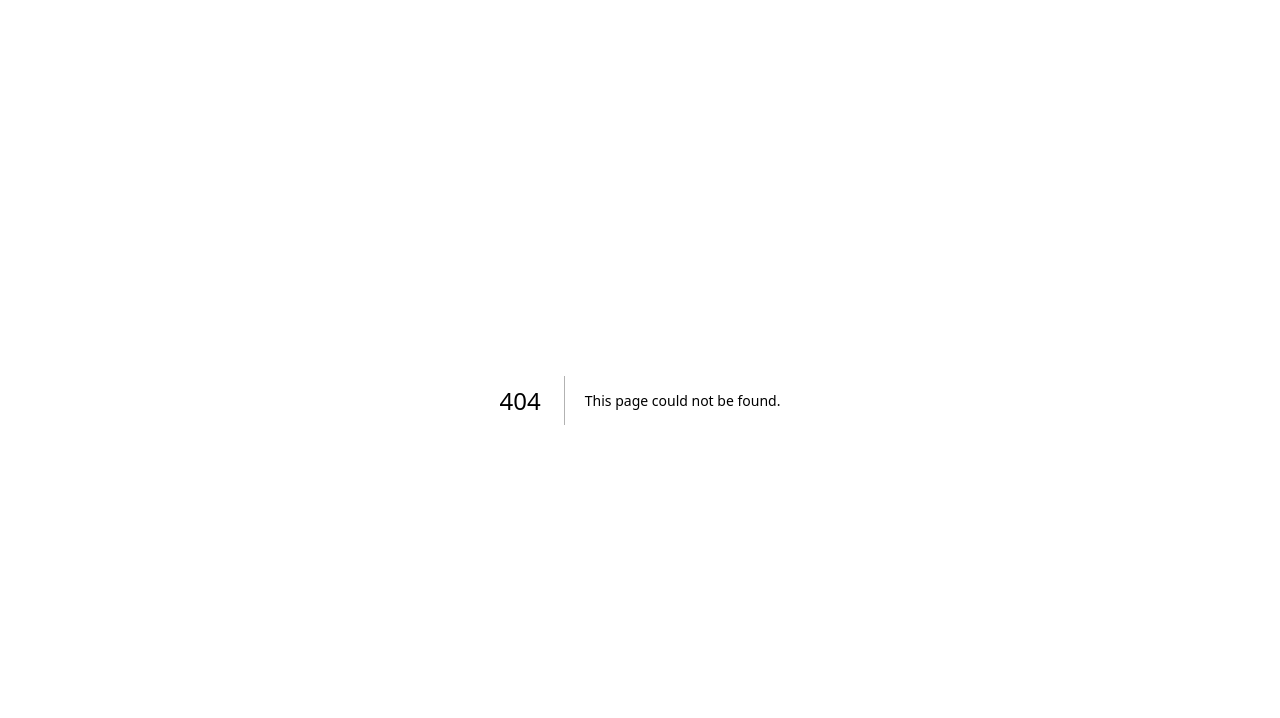
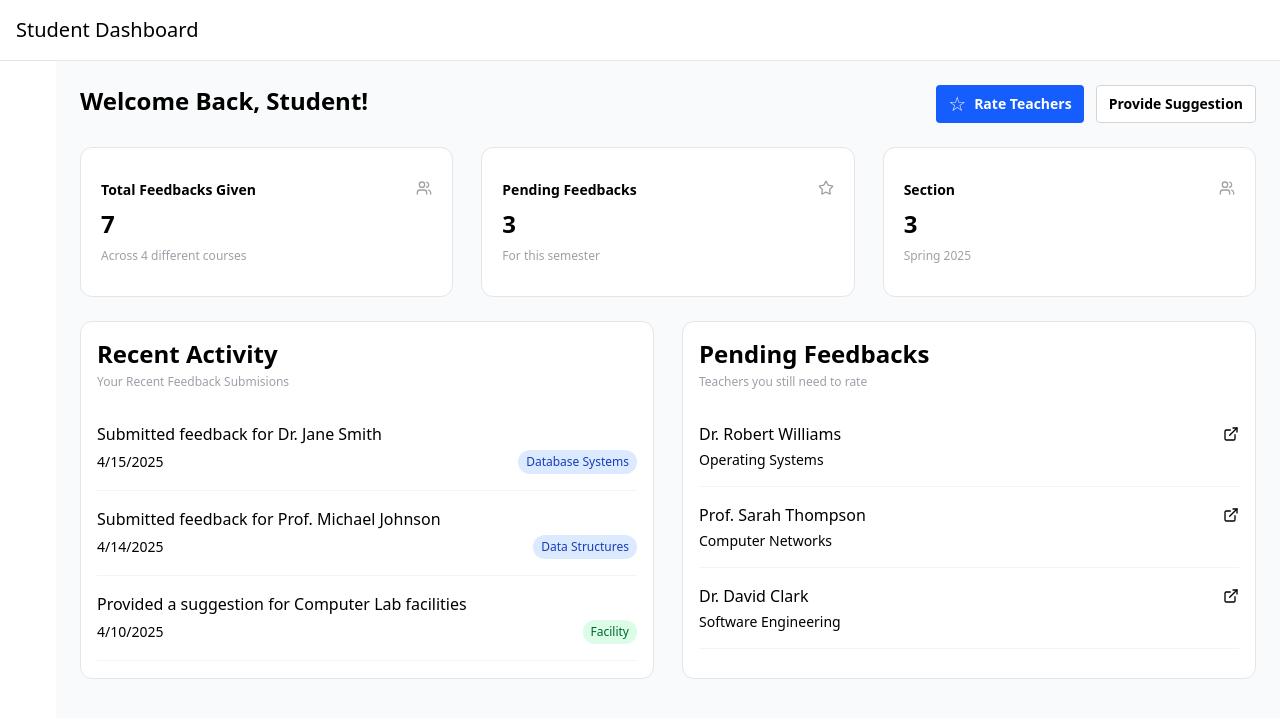
Before and after one commit to shivam-070208/sentimentalanalysis, a Next.js app: page /Student/home in a window 1280 px wide. Before the commit this address had no page. Shown: the top 718 px of the page. Built offline with nearby package versions, Linux system fonts and the light colour scheme.

Commit message:
student home

```diff
--- a/package.json
+++ b/package.json
@@ -12,6 +12,7 @@
     "bcrypt": "^6.0.0",
     "framer-motion": "^12.18.1",
     "jsonwebtoken": "^9.0.2",
+    "lucide-react": "^0.522.0",
     "mongoose": "^8.16.0",
     "next": "15.3.4",
     "react": "^19.0.0",
--- /dev/null
+++ b/src/app/Student/home/page.js
@@ -0,0 +1,110 @@
+
+import Dashboardlayout from '@/components/layout/Dashboardlayout'
+import React from 'react'
+
+import Card from '@/components/layout/Card';
+import { ExternalLink } from 'lucide-react';
+const page = () => {
+  const cardData =[{
+
+    tittle:"Total Feedbacks Given",
+    User:true,
+    No:"7",
+    Comment:"Across 4 different courses"
+  },{
+      tittle:"Pending Feedbacks",
+   Stars:true,
+    No:"3",
+    Comment:"For this semester"
+  },
+  {
+      tittle:"Section",
+     User:true,
+    No:"3",
+    Comment:"Spring 2025"
+  }
+]
+ const recentActivity = [
+    { id: 1, action: "Submitted feedback for Dr. Jane Smith", date: "2025-04-15", course: "Database Systems" },
+    { id: 2, action: "Submitted feedback for Prof. Michael Johnson", date: "2025-04-14", course: "Data Structures" },
+    { id: 3, action: "Provided a suggestion for Computer Lab facilities", date: "2025-04-10", type: "Facility" }
+  ];
+    const pendingFeedbacks = [
+    { id: 1, teacher: "Dr. Robert Williams", course: "Operating Systems" },
+    { id: 2, teacher: "Prof. Sarah Thompson", course: "Computer Networks" },
+    { id: 3, teacher: "Dr. David Clark", course: "Software Engineering" }
+  ];
+  return (
+<Dashboardlayout role={"Student"}>
+   <div className='w-full flex justify-between flex-wrap'>
+    <span className='w-fit whitespace-nowrap text-2xl font-bold'>Welcome Back, Student!</span>
+    <div className='flex gap-3 flex-wrap justify-center'>
+      <button className=' rounded px-3 py-1 gap-2 flex bg-blue-600 hover:bg-blue-500 cursor-pointer text-white  items-center'><span className='text-xl'>
+       ☆ </span><span className='text-sm font-semibold'>
+        Rate Teachers
+        </span></button>
+        <button className=' rounded px-3 py-2 bg-white border-1 border-neutral-300 text-sm cursor-pointer font-semibold hover:bg-green-500 hover:text-white'>Provide Suggestion</button>
+    </div>
+   </div>
+   <div className='w-full grid md:grid-cols-3 grid-cols-1 gap-7 '>
+    {cardData.map((item,i)=>(
+      <Card key={i} item={item} />
+    ))}
+   </div>
+   <div className='grid md:grid-cols-2 grid-cols-1 gap-7 w-full '>
+    <div className='w-full p-4 flex flex-col gap-1 bg-white rounded-xl hover:shadow-xl transition-all border-1 hover:border-0 border-neutral-200'>
+    <h2 className='text-2xl font-semibold'>Recent Activity</h2>
+    <p className='text-xs text-zinc-400'>Your Recent Feedback Submisions</p>
+
+      < div className="space-y-4 mt-7 h-60 snap-y  overflow-auto ">
+                {recentActivity.map((activity) => (
+                  <div key={activity.id} className="flex items-start pb-4 border-b border-gray-100 snap-start">
+                    <div className="w-full">
+                      <p className="font-medium">{activity.action}</p>
+                      <div className="flex items-center justify-between mt-1">
+                        <span className="text-sm text-muted-foreground">
+                          {new Date(activity.date).toLocaleDateString()}
+                        </span>
+                        {activity.course && (
+                          <span className="text-xs bg-blue-100 text-blue-800 px-2 py-1 rounded-full">
+                            {activity.course}
+                          </span>
+                        )}
+                        {activity.type && (
+                          <span className="text-xs bg-green-100 text-green-800 px-2 py-1 rounded-full">
+                            {activity.type}
+                          </span>
+                        )}
+                      </div>
+                    </div>
+                  </div>
+                ))}
+              </div>
+
+    </div>
+       <div className='w-full p-4 flex flex-col gap-1 bg-white rounded-xl hover:shadow-xl transition-all border-1 hover:border-0 border-neutral-200'>
+    <h2 className='text-2xl font-semibold'>Pending Feedbacks</h2>
+    <p className='text-xs text-zinc-400'>Teachers you still need to rate</p>
+
+       <div className="space-y-4 mt-7 h-60 snap-y  overflow-auto ">
+                {pendingFeedbacks.map((feedback) => (
+                  <div key={feedback.id} className="pb-4 border-b border-gray-100 snap-start">
+                    <div className="flex items-center justify-between">
+                      <p className="font-medium">{feedback.teacher}</p>
+
+                        <ExternalLink className="h-4 w-4" />
+
+                    </div>
+                    <p className="text-sm text-muted-foreground mt-1">{feedback.course}</p>
+                  </div>
+                ))}
+              </div>
+
+    </div>
+
+   </div>
+</Dashboardlayout>
+  )
+}
+
+export default page
--- a/src/app/api/Login/[Role]/route.js
+++ b/src/app/api/Login/[Role]/route.js
@@ -1,3 +1,4 @@
+import { connectDb } from "@/config/connectdb";
 import { Usermodel } from "@/models/usermodel";
 import bcrypt from 'bcrypt';
 import * as jwt from 'jsonwebtoken';
@@ -6,6 +7,7 @@ import { NextResponse } from "next/server";
 
 export async function POST(request,{params}) {
     try{
+        await connectDb();
         const para = await params;
     const Role = para.Role;
         const cookieStore = await cookies()
@@ -26,6 +28,7 @@ export async function POST(request,{params}) {
          return NextResponse.json({message:"Password is Invalid"},{status:401})
 
     }catch(err){
+
         return NextResponse.json({message:"server side error"},{status:400})
     }
 
--- a/src/app/globals.css
+++ b/src/app/globals.css
@@ -3,3 +3,7 @@
 @theme inline{
   --color-container:#387AEB;
 }
+
+::-webkit-scrollbar{
+  display: none;
+}
--- a/src/components/Mainpage/Form.js
+++ b/src/components/Mainpage/Form.js
@@ -51,6 +51,7 @@ const Form = ({ board,sboard }) => {
   };
   const router = useRouter()
     const [index, sindex] = useState(0);
+    const [message,smessage] = useState(null)
 
   const handleSubmit =async (e)=>{
         e.preventDefault()
@@ -66,9 +67,10 @@ const Form = ({ board,sboard }) => {
       });
     const data = await res.json()
     if(res.status == 200){
-    return  router.push('/home')
+    return  router.push(`/${board}/home`)
     }
-    alert(data.message);
+    console.log(data)
+   smessage(data.message)
 
     }
   return (
@@ -99,6 +101,7 @@ const Form = ({ board,sboard }) => {
         {FormItem[index ? "Signin" : "Login"].map((data, i) => (
           <Inputfield data={data} key={data.Label} />
         ))}
+        <p className="text-sm text-red-300">{message}</p>
         <button
           type="submit"
           value="submit"
@@ -106,6 +109,7 @@ const Form = ({ board,sboard }) => {
         >
           {index == 0 ? "Login" : "Create Account"}
         </button>
+
         <button
          type="button"
            onClick={()=>sboard(null)}
--- /dev/null
+++ b/src/components/layout/Card.js
@@ -0,0 +1,20 @@
+
+import React from 'react'
+import {  Star, Users } from "lucide-react";
+const Card = ({item}) => {
+    const {tittle,Stars,User,No,Comment} = item
+  return (
+    <div className='w-full px-5 py-8 flex flex-col gap-2 bg-white rounded-xl hover:shadow-xl transition-all border-1 hover:border-0 border-neutral-200'>
+<tittle className="w-full flex justify-between">
+    <span className='text-sm font-semibold'>{tittle}</span>
+    {User&&< Users className="h-4 w-4 text-neutral-400" />}
+    {Stars &&<Star className="h-4 w-4 text-neutral-400"  />}
+</tittle>
+<span className='text-2xl font-bold'>{No}</span>
+<span className='text-xs text-zinc-400'>{Comment}</span>
+
+    </div>
+  )
+}
+
+export default Card
--- /dev/null
+++ b/src/components/layout/Dashboardlayout.js
@@ -0,0 +1,37 @@
+import React from 'react'
+import {
+
+  BookOpen,
+  ChevronDown,
+  GraduationCap,
+  Home,
+  LogOut,
+  MessageSquare,
+  Settings,
+  Users
+} from "lucide-react";
+const Dashboardlayout = ({children,role}) => {
+
+    return (
+    <div className='flex flex-col max-w-screen overflow-x-hidden   min-h-screen'>
+
+        <header className='w-screen flex justify-between p-4 border-b-1 border-neutral-200 peer'>
+    <div className=' md:text-xl text-lg font-[500] ' >
+
+        {role} Dashboard
+
+    </div>
+        </header>
+        <div className='  flex-1 flex   w-screen'>
+        <aside className='h-full bg-white w-14 peer-[checked]:'>
+
+        </aside>
+        <div className='flex-1 p-6 bg-[#F9FAFB] flex-col flex gap-6'>
+            {children}
+        </div>
+        </div>
+    </div>
+  )
+}
+
+export default Dashboardlayout
--- a/src/config/connectdb.js
+++ b/src/config/connectdb.js
@@ -1,14 +1,15 @@
 import mongoose from "mongoose";
 
 
-export const connectDb = async (handler)=>{
+export const connectDb = async ()=>{
     console.log('req come')
     try{
         if(mongoose.connection&&!mongoose.connection.readyState){
 
             await mongoose.connect(process.env.MONGO_URI);
+            console.log(mongoose.connection.host)
         }
-        return handler;
+
     }catch(err){
         console.log('err',err)
     }
```
Also changed, not shown: 1 other file (tests, documents, lock files or other folders).
